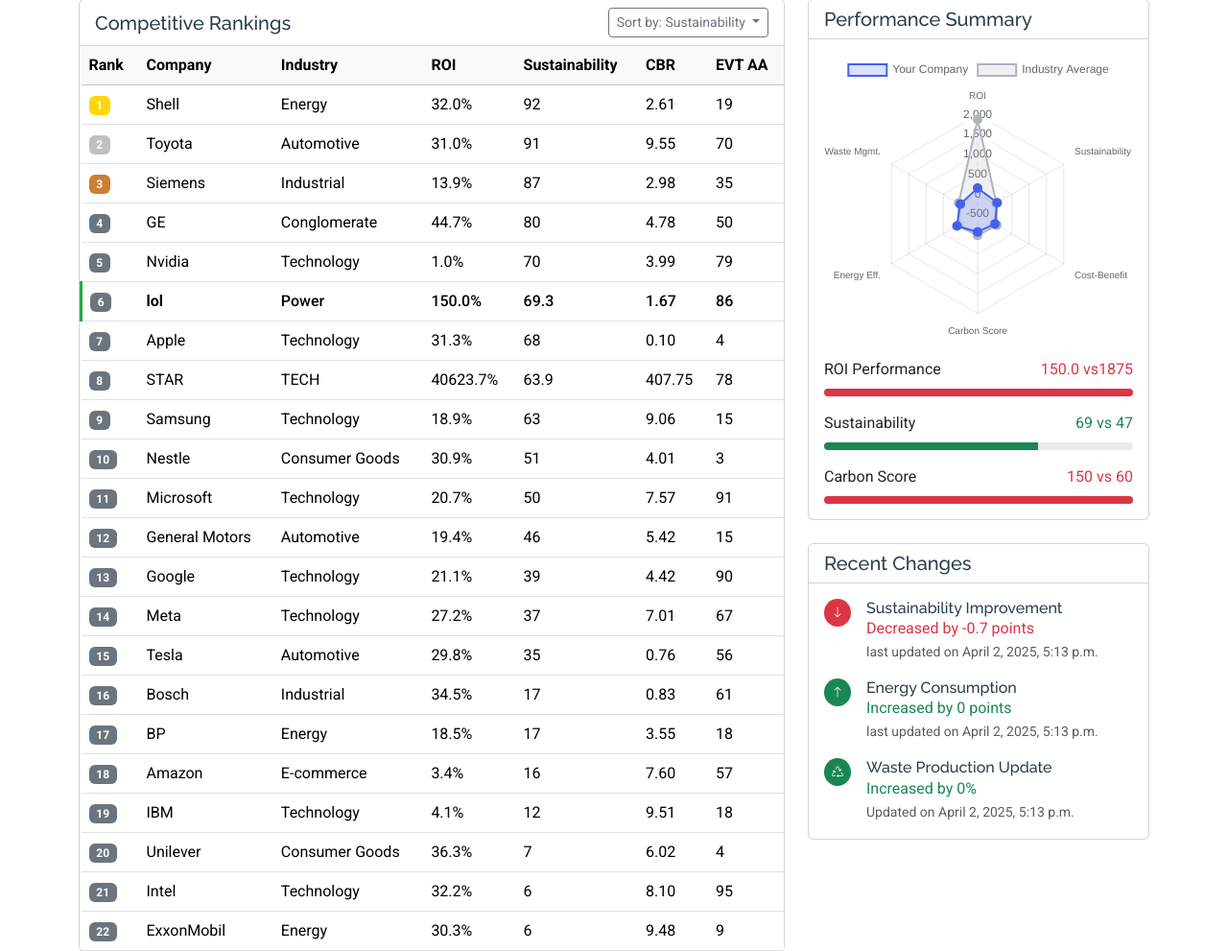
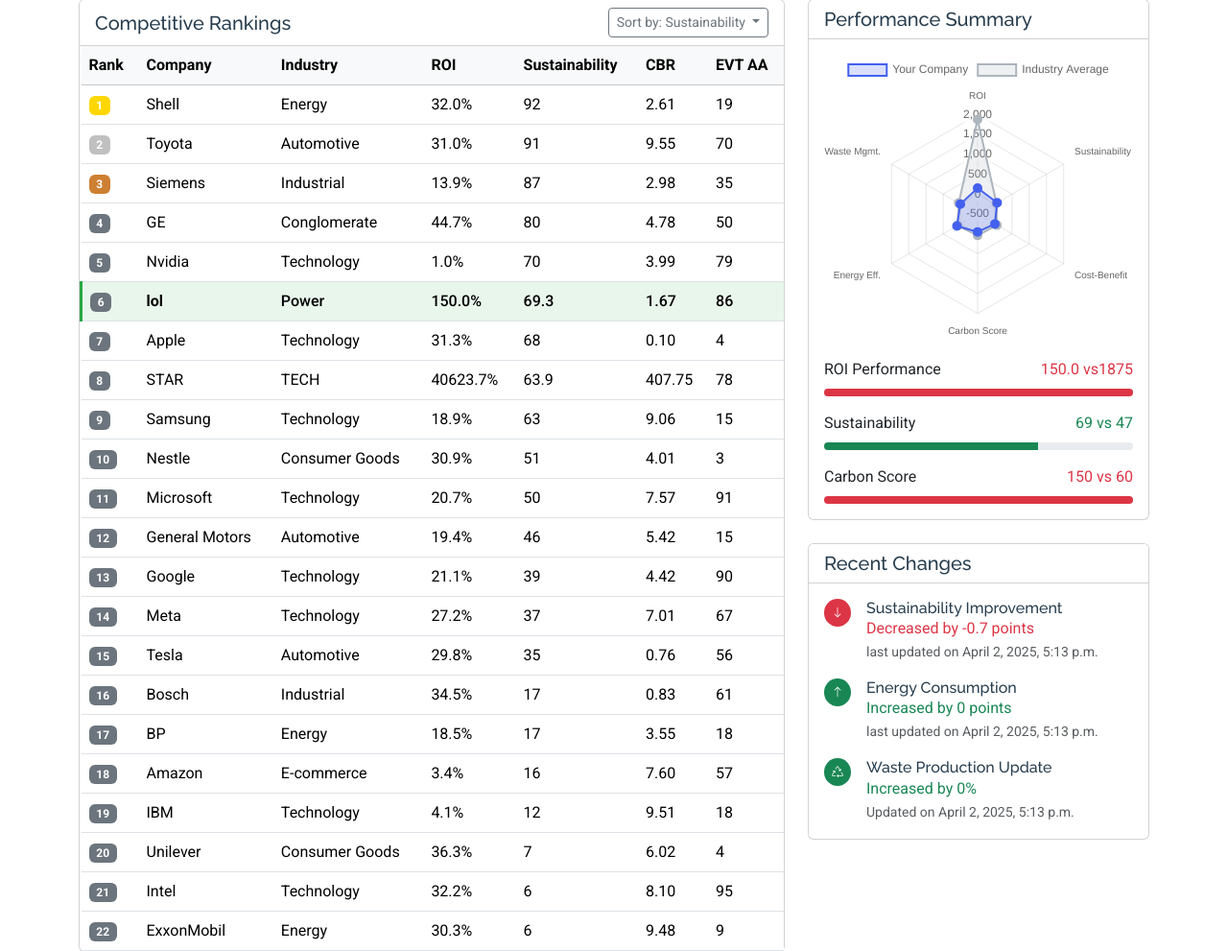
Before and after one commit to shubh637/Sustainable-Development-Ranking-System, a Django app: page /dashboard/ in a window 1280 px wide. Shown: the part 545-1536 px from the top of the page at 96% size. Run offline with Django 4.2, Linux system fonts and the light colour scheme; a user stored in the database is signed in; data comes from the database, SQL or seed files in the repository; parts of the project's set-up code (start-up, migrations or seed data) failed here and were passed over; some libraries are stand-ins or nearby versions.

Commit message:
Update dashboard.css

```diff
--- a/static/assets/css/dashboard.css
+++ b/static/assets/css/dashboard.css
@@ -10,6 +10,8 @@
     --silver: #C0C0C0;
     --bronze: #CD7F32;
     --my-company: #28a745;
+    --my-company-rgb: #28a745;
+
 }
 
 body {
@@ -58,7 +60,7 @@
 }
 
 .highlight-row td {
-    background-color:rgba(var(--my-company-rgb), 0.2);
+    background-color:rgba(var(--my-company-rgb), 0.1) !important;
     font-weight: 500;
 }
 
```
